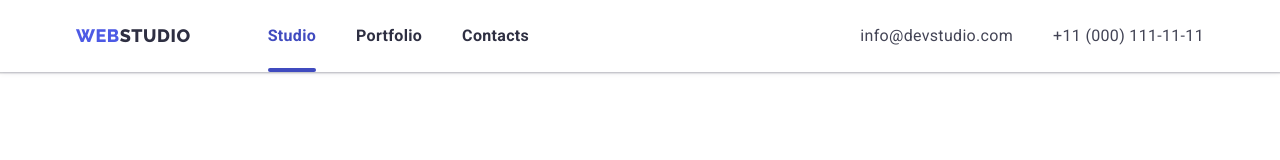
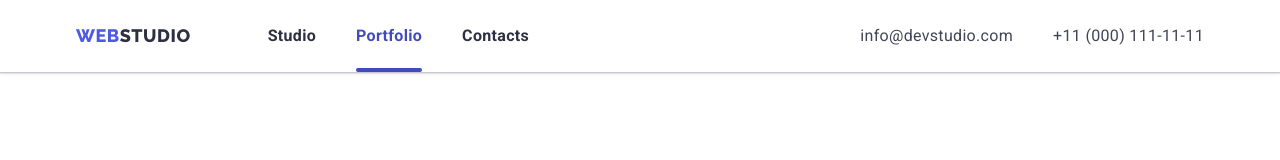
Before and after one commit to Stanislav-i/web-studio-design, a plain HTML site: page portfolio.html in a window 1280 px wide. Shown: the top 160 px of the page. Drawn offline with nearby package versions, Linux system fonts and the light colour scheme.

Commit message:
Update portfolio.html
class current added

```diff
--- a/portfolio.html
+++ b/portfolio.html
@@ -28,8 +28,8 @@
             </a>
 
             <ul class="header-list list">
-                <li class="header-litem"><a class="header-link link current" href="./index.html">Studio</a></li>
-                <li class="header-litem"><a class="header-link link" href="./portfolio.html">Portfolio</a></li>
+                <li class="header-litem"><a class="header-link link" href="./index.html">Studio</a></li>
+                <li class="header-litem"><a class="header-link link current" href="./portfolio.html">Portfolio</a></li>
                 <li class="header-litem"><a class="header-link link" href="">Contacts</a></li>
             </ul>
         </nav>
```
